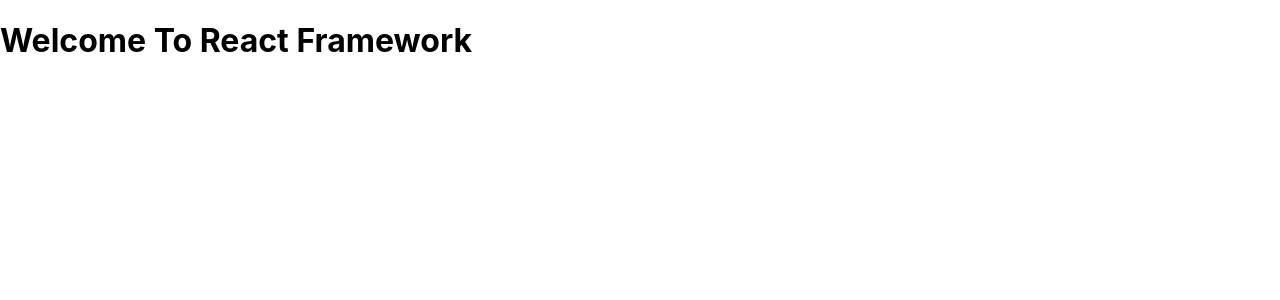
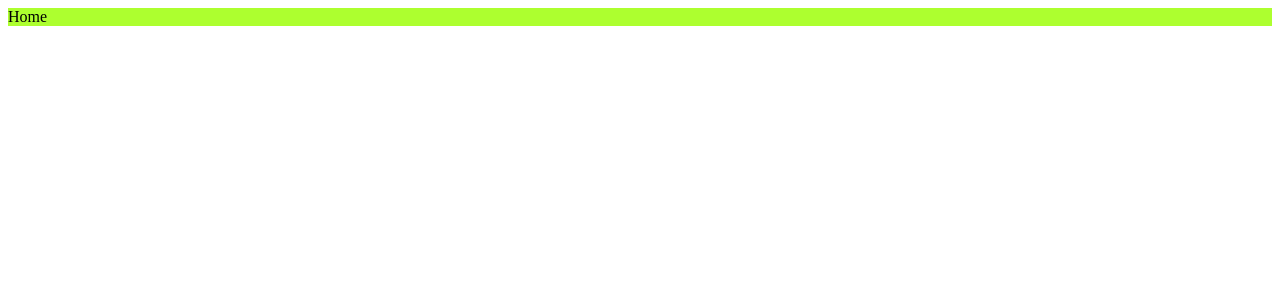
Before and after one commit to Paul-Nathan/BlogWebApp, a React (Create React App) app: page / in a window 1280 px wide. Shown: the top 300 px of the page. Built offline with nearby package versions, Linux system fonts and the light colour scheme.

Commit message:
Home page component

```diff
--- a/src/App.js
+++ b/src/App.js
@@ -1,7 +1,10 @@
+import Home from "./Components/Home";
+
+
 function App() {
   return (
     <div className="App">
-     <h1>Welcome To React Framework</h1>
+      <Home/>
     </div>
   );
 }
--- /dev/null
+++ b/src/Components/Home.js
@@ -0,0 +1,8 @@
+import React from 'react'
+import '../index.css'
+
+export default function Home() {
+  return (
+    <div id='landing'>Home</div>
+  )
+}
--- a/src/index.css
+++ b/src/index.css
@@ -1,13 +1,3 @@
-body {
-  margin: 0;
-  font-family: -apple-system, BlinkMacSystemFont, 'Segoe UI', 'Roboto', 'Oxygen',
-    'Ubuntu', 'Cantarell', 'Fira Sans', 'Droid Sans', 'Helvetica Neue',
-    sans-serif;
-  -webkit-font-smoothing: antialiased;
-  -moz-osx-font-smoothing: grayscale;
+#landing {
+  background-color: greenyellow;
 }
-
-code {
-  font-family: source-code-pro, Menlo, Monaco, Consolas, 'Courier New',
-    monospace;
-}
```
Also changed, not shown: src/Components/Navbar.js (added, +11 -0 lines).
